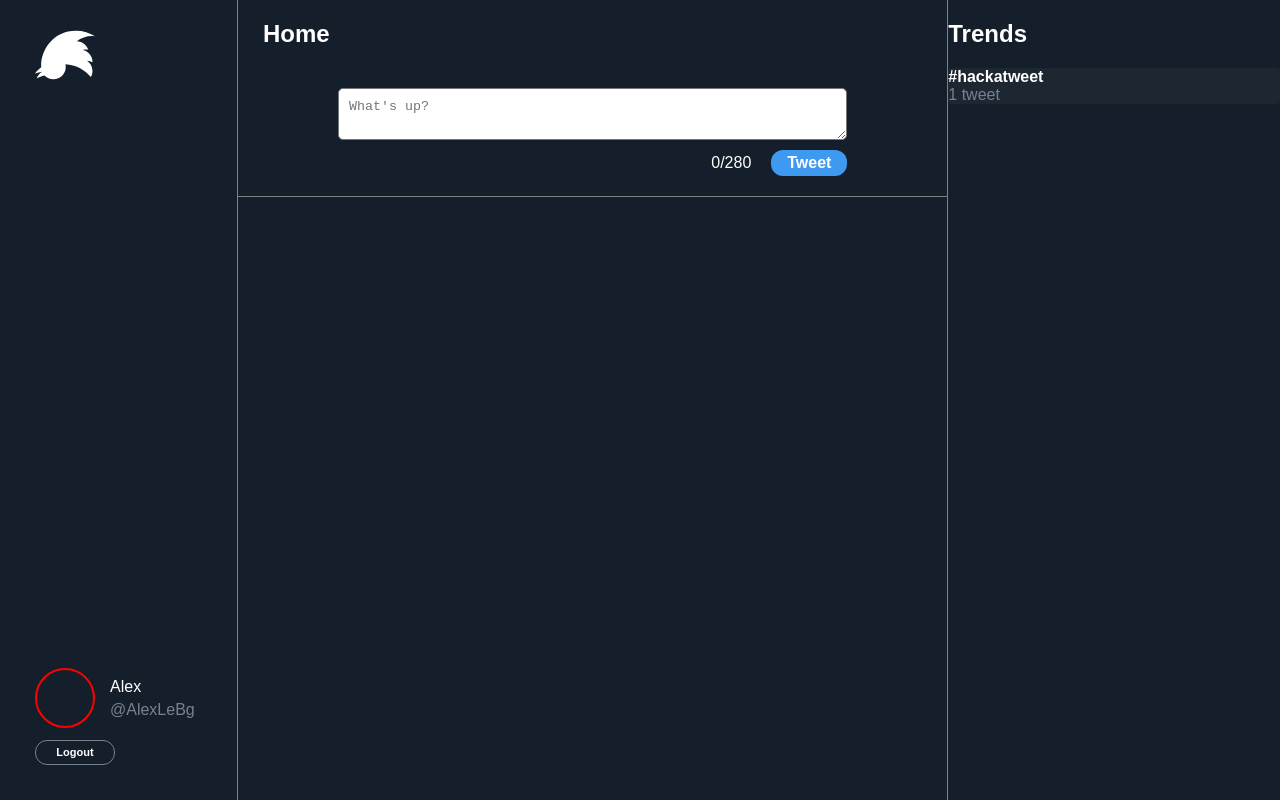
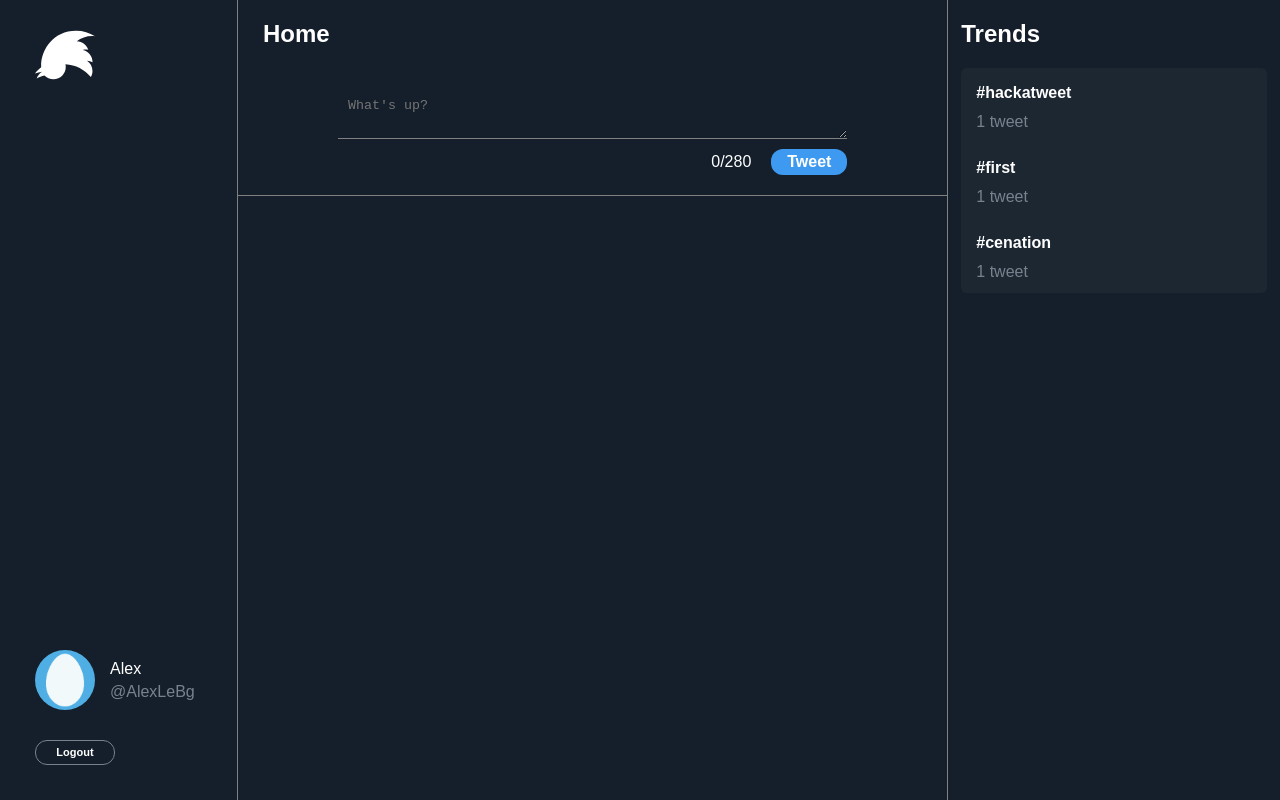
Before and after one commit to allanbcr/hackatweet-frontend, a Next.js app: page /tweetHome in a window 1280 px wide. Built offline with nearby package versions, Linux system fonts and the light colour scheme.

Commit message:
added the styling in Trends and insert the UserLogo inside the header

```diff
--- a/components/Trends.js
+++ b/components/Trends.js
@@ -6,8 +6,18 @@ function Trends() {
         <div className={styles.container}>
             <h2 className={styles.title}>Trends</h2>
             <div className={styles.trendsContainer}>
-                <div className={styles.trendsTitle}>#hackatweet</div>
-                <div className={styles.trendsNumber}>1 tweet</div>
+                <div className={styles.trends}>
+                    <div className={styles.trendsTitle}>#hackatweet</div>
+                    <div className={styles.trendsNumber}>1 tweet</div>
+                </div>
+                <div className={styles.trends}>
+                    <div className={styles.trendsTitle}>#first</div>
+                    <div className={styles.trendsNumber}>1 tweet</div>
+                </div>
+                <div className={styles.trends}>
+                    <div className={styles.trendsTitle}>#cenation</div>
+                    <div className={styles.trendsNumber}>1 tweet</div>
+                </div>
             </div>
         </div>
 
--- a/components/TweetHome.js
+++ b/components/TweetHome.js
@@ -18,7 +18,9 @@ function TweetHome() {
                     </div>
                     <div className={styles.infoLeftContainer}>
                         <div className={styles.infoLeftContainerGroupingInfo}>
-                            <div className={styles.infoLeftContainerLogoUser}></div>
+                            <div className={styles.infoLeftContainerLogoUser}>
+                                <img src='userStartingIcon.webp' className={styles.logoIconUser} />
+                            </div>
                             <div className={styles.infoLeftContainerId}>
                                 <div className={styles.infoLeftContainerFirstname}>{firstname}</div>
                                 <div className={styles.infoLeftContainerUsername}>{username}</div>
@@ -28,11 +30,12 @@ function TweetHome() {
                     </div>
                 </div>
                 <div className={styles.rightContainer}>
-                    {/* Componenent Tweet and Last Tweet */}
+                    {/* Componenent Tweet */}
                     <div className={styles.twitterContent}>
                         <div className={styles.tweetToWrite}>
                             {Tweet}
                         </div>
+                        {/* Componenent Last Tweet */}
                         <div className={styles.lastTweet}></div>
                     </div>
                 </div>
--- a/styles/Trends.module.css
+++ b/styles/Trends.module.css
@@ -5,11 +5,25 @@
 
 .title {
     color: white;
+    margin-left: 13px;
 }
 
 .trendsContainer {
+    display: flex;
+    flex-direction: column;
     background-color: rgba(29,39,50,255);
-    border-radius: 4px;
+    border-radius: 6px;
+    margin: 13px;
+    height: fit-content;
+}
+
+.trends {
+    display: flex;
+    flex-direction: column;
+    justify-content: space-evenly;
+    height: 70px;
+    margin-top: 5px;
+    margin-left: 15px;
 }
 
 .trendsTitle {
--- a/styles/Tweet.module.css
+++ b/styles/Tweet.module.css
@@ -27,8 +27,15 @@
 .input {
     width: 100%;
     margin-bottom: 10px;
-    border-radius: 5px;
     padding: 10px;
+    background-color: transparent;
+    border: none;
+    border-bottom: 1px solid gray;
+    color: white;
+}
+
+.input:focus {
+    outline: none;
 }
 
 .btnContainer {
--- a/styles/TweetHome.module.css
+++ b/styles/TweetHome.module.css
@@ -38,7 +38,7 @@
     margin-left: 35px;
     margin-bottom: 35px;
     width: fit-content;
-    gap: 12px;
+    gap: 30px;
 }
 
 .infoLeftContainerGroupingInfo {
@@ -48,10 +48,14 @@
 }
 
 .infoLeftContainerLogoUser {
-    border: 2px solid red;
-    border-radius: 50%;
     height: 60px;
     width: 60px;
+}
+
+.logoIconUser {
+    border-radius: 50%;
+    height: 100%;
+    width: 100%;
 }
 
 .infoLeftContainerId {
```
Also changed, not shown: public/userStartingIcon.webp (added).
